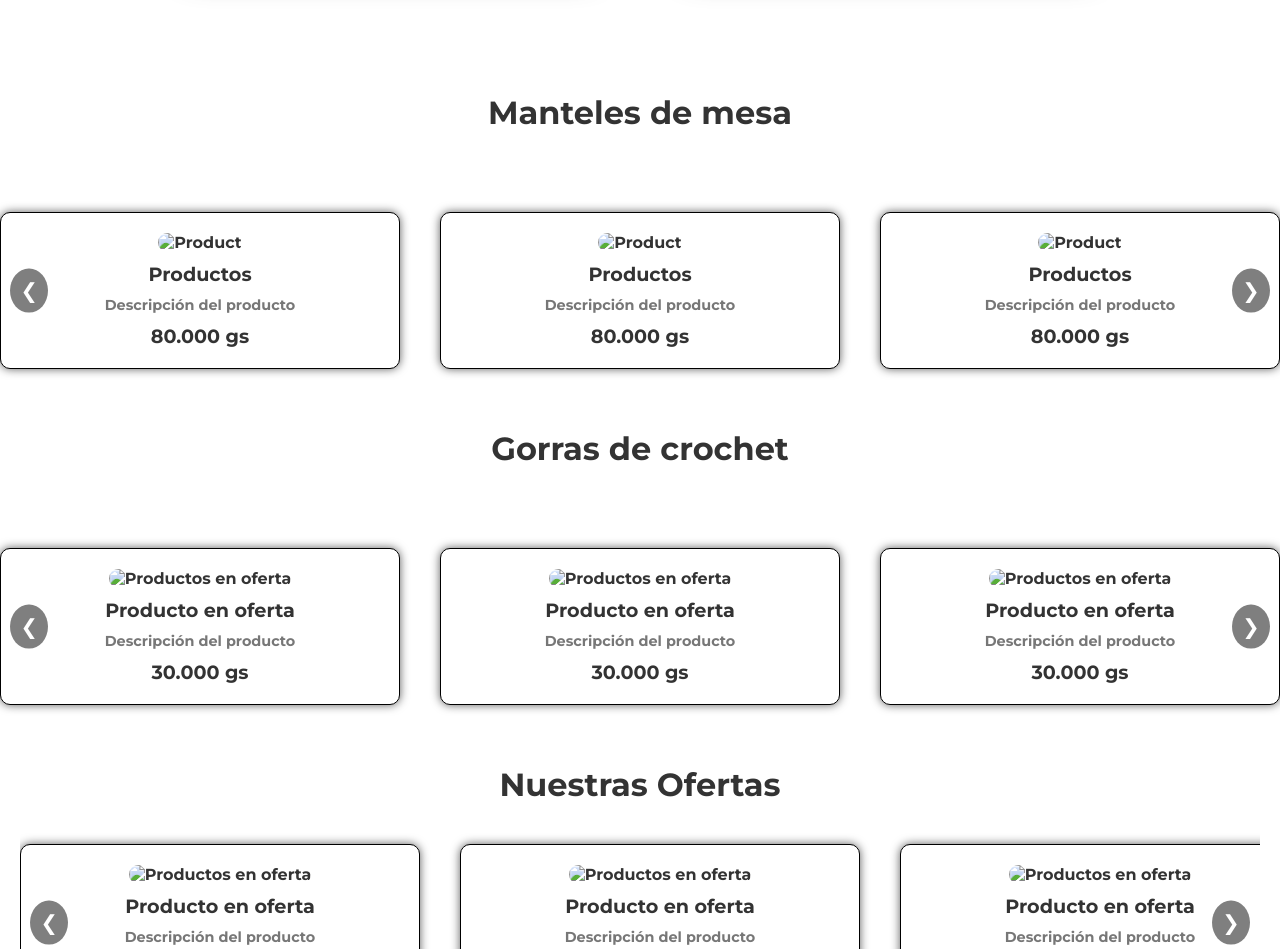
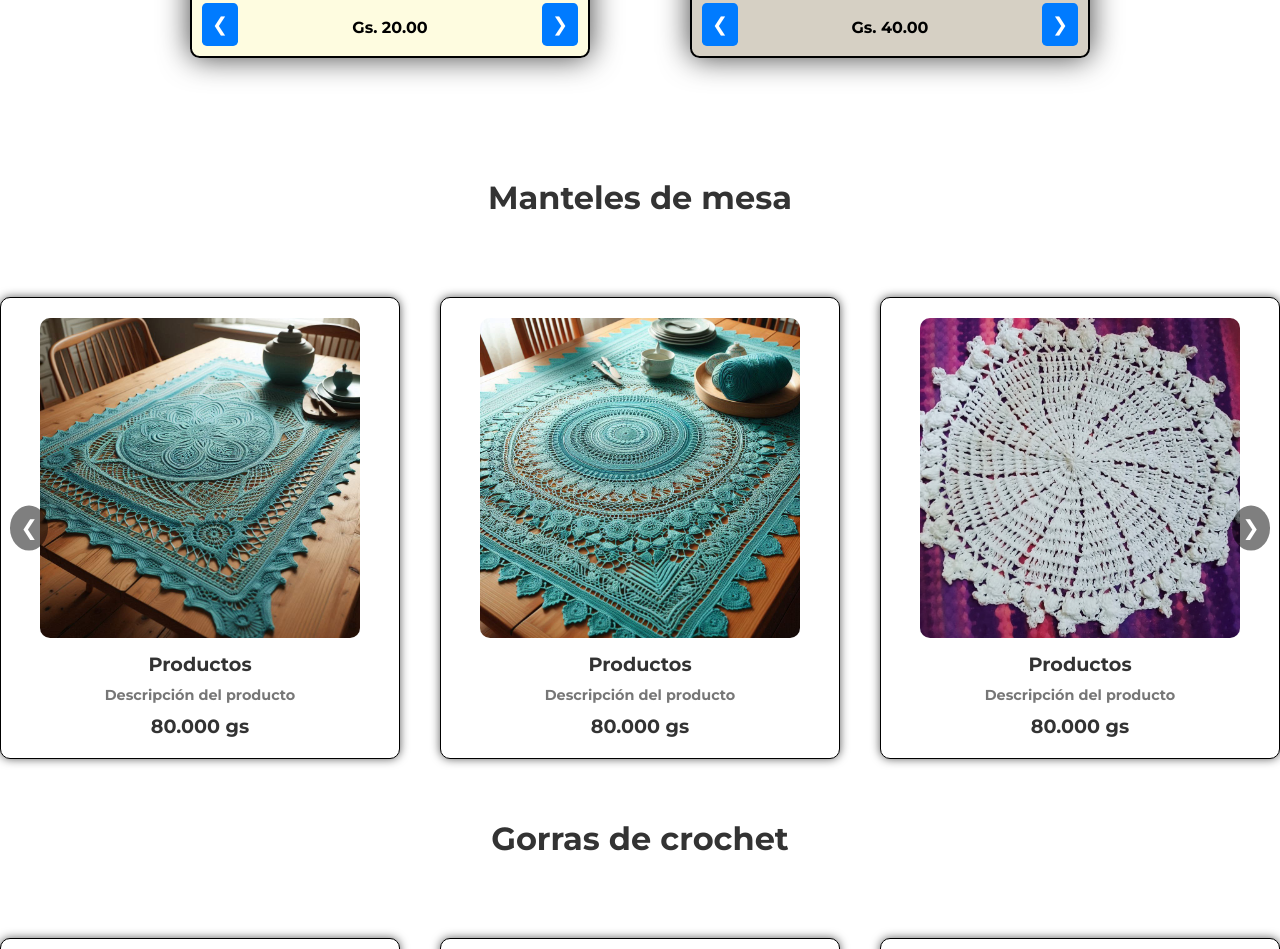
Before and after one commit to daniCentG/web-tienda-de-ropas-crochet, a plain HTML site: page index.html in a window 1280 px wide. Shown: the part 1476-2425 px from the top of the page. Drawn offline with Linux system fonts and the light colour scheme; the site is published under a folder, as on GitHub Pages, so addresses that start at the root find nothing.

Commit message:
arreglo del html y css con las rutas de la imagen

```diff
--- a/index.html
+++ b/index.html
@@ -9,14 +9,14 @@
 <body>
     <header>
         <div class="logo">
-            <img src="/images/logo-melieslura.jpg">
+            <img src="images/logo-melieslura.jpg">
         </div>
         <div class="header-social-media">
             <div class="header-img-facebook">
-                <a href="#"><img src="/images/facebook-logo2.png" alt="facebook"></a>
+                <a href="#"><img src="images/facebook-logo2.png" alt="facebook"></a>
             </div>
             <div class="header-img-instagram">
-                <a href="#"><img src="/images/instagram-logo2.png" alt="instagram"></a>
+                <a href="#"><img src="images/instagram-logo2.png" alt="instagram"></a>
             </div>
         </div>
         <nav>
@@ -118,25 +118,25 @@
             <div class="product-grid">
                 <!-- Repetir este bloque para cada producto -->
                 <div class="product-item">
-                    <img src="/images/mantel1.jpeg" alt="Product">
+                    <img src="images/mantel1.jpeg" alt="Product">
                     <h3>Productos</h3>
                     <p>Descripción del producto</p>
                     <span>80.000 gs</span>
                 </div>
                 <div class="product-item">
-                    <img src="/images/mantel2.jpeg" alt="Product">
+                    <img src="images/mantel2.jpeg" alt="Product">
                     <h3>Productos</h3>
                     <p>Descripción del producto</p>
                     <span>80.000 gs</span>
                 </div>
                 <div class="product-item">
-                    <img src="/images/manteles-melieslura5.jpg" alt="Product">
+                    <img src="images/manteles-melieslura5.jpg" alt="Product">
                     <h3>Productos</h3>
                     <p>Descripción del producto</p>
                     <span>80.000 gs</span>
                 </div>
                 <div class="product-item">
-                    <img src="/images/" alt="Product">
+                    <img src="images/" alt="Product">
                     <h3>Productos</h3>
                     <p>Descripción del producto</p>
                     <span>80.000 gs</span>
@@ -154,25 +154,25 @@
             <div class="product-grid">
                 <!-- Repetir este bloque para cada oferta -->
                 <div class="product-item">
-                    <img src="/images/gorras1.jpeg" alt="Productos en oferta">
+                    <img src="images/gorras1.jpeg" alt="Productos en oferta">
                     <h3>Producto en oferta</h3>
                     <p>Descripción del producto</p>
                     <span>30.000 gs</span>
                 </div>
                 <div class="product-item">
-                    <img src="/images/gorras2.jpg" alt="Productos en oferta">
+                    <img src="images/gorras2.jpg" alt="Productos en oferta">
                     <h3>Producto en oferta</h3>
                     <p>Descripción del producto</p>
                     <span>30.000 gs</span>
                 </div>
                 <div class="product-item">
-                    <img src="/images/gorras3.jpg" alt="Productos en oferta">
+                    <img src="images/gorras3.jpg" alt="Productos en oferta">
                     <h3>Producto en oferta</h3>
                     <p>Descripción del producto</p>
                     <span>30.000 gs</span>
                 </div>
                 <div class="product-item">
-                    <img src="/images/gorras4.jpeg" alt="Productos en oferta">
+                    <img src="images/gorras4.jpeg" alt="Productos en oferta">
                     <h3>Producto en oferta</h3>
                     <p>Descripción del producto</p>
                     <span>30.000 gs</span>
@@ -190,25 +190,25 @@
             <div class="product-grid">
                 <!-- Repetir este bloque para cada oferta -->
                 <div class="product-item">
-                    <img src="/images/ofertas.jpg" alt="Productos en oferta">
+                    <img src="images/ofertas.jpg" alt="Productos en oferta">
                     <h3>Producto en oferta</h3>
                     <p>Descripción del producto</p>
                     <span>30.000 gs</span>
                 </div>
                 <div class="product-item">
-                    <img src="/images/ofertas2.jpg" alt="Productos en oferta">
+                    <img src="images/ofertas2.jpg" alt="Productos en oferta">
                     <h3>Producto en oferta</h3>
                     <p>Descripción del producto</p>
                     <span>30.000 gs</span>
                 </div>
                 <div class="product-item">
-                    <img src="/images/ofertas3.jpeg" alt="Productos en oferta">
+                    <img src="images/ofertas3.jpeg" alt="Productos en oferta">
                     <h3>Producto en oferta</h3>
                     <p>Descripción del producto</p>
                     <span>30.000 gs</span>
                 </div>
                 <div class="product-item">
-                    <img src="/images/ofertas4.jpeg" alt="Productos en oferta">
+                    <img src="images/ofertas4.jpeg" alt="Productos en oferta">
                     <h3>Producto en oferta</h3>
                     <p>Descripción del producto</p>
                     <span>30.000 gs</span>
@@ -225,10 +225,10 @@
                 <h4>Encuéntranos también</h4>
                 <!-- Reemplazar # con los enlaces reales -->
                  <div class="img-facebook">
-                    <a href="#"><img src="/images/facebook-logo2.png" alt="facebook"></a>
+                    <a href="#"><img src="images/facebook-logo2.png" alt="facebook"></a>
                 </div>
                 <div class="img-instagram">
-                    <a href="#"><img src="/images/instagram-logo2.png" alt="instagram"></a>
+                    <a href="#"><img src="images/instagram-logo2.png" alt="instagram"></a>
                 </div>
             </div>
             <div class="footer-links">
--- a/styles.css
+++ b/styles.css
@@ -88,7 +88,7 @@ nav ul li a {
     position: relative;
     width: 100%;
     height: 100vh;
-    background-image: url('/images/fondo2.jpeg'); /* Cambia 'path/to/your/image.jpg' por la ruta de tu imagen */
+    background-image: url('images/fondo2.jpeg'); /* Cambia 'path/to/your/image.jpg' por la ruta de tu imagen */
     background-size: cover;
     background-position: center;
     object-fit: cover;
```
